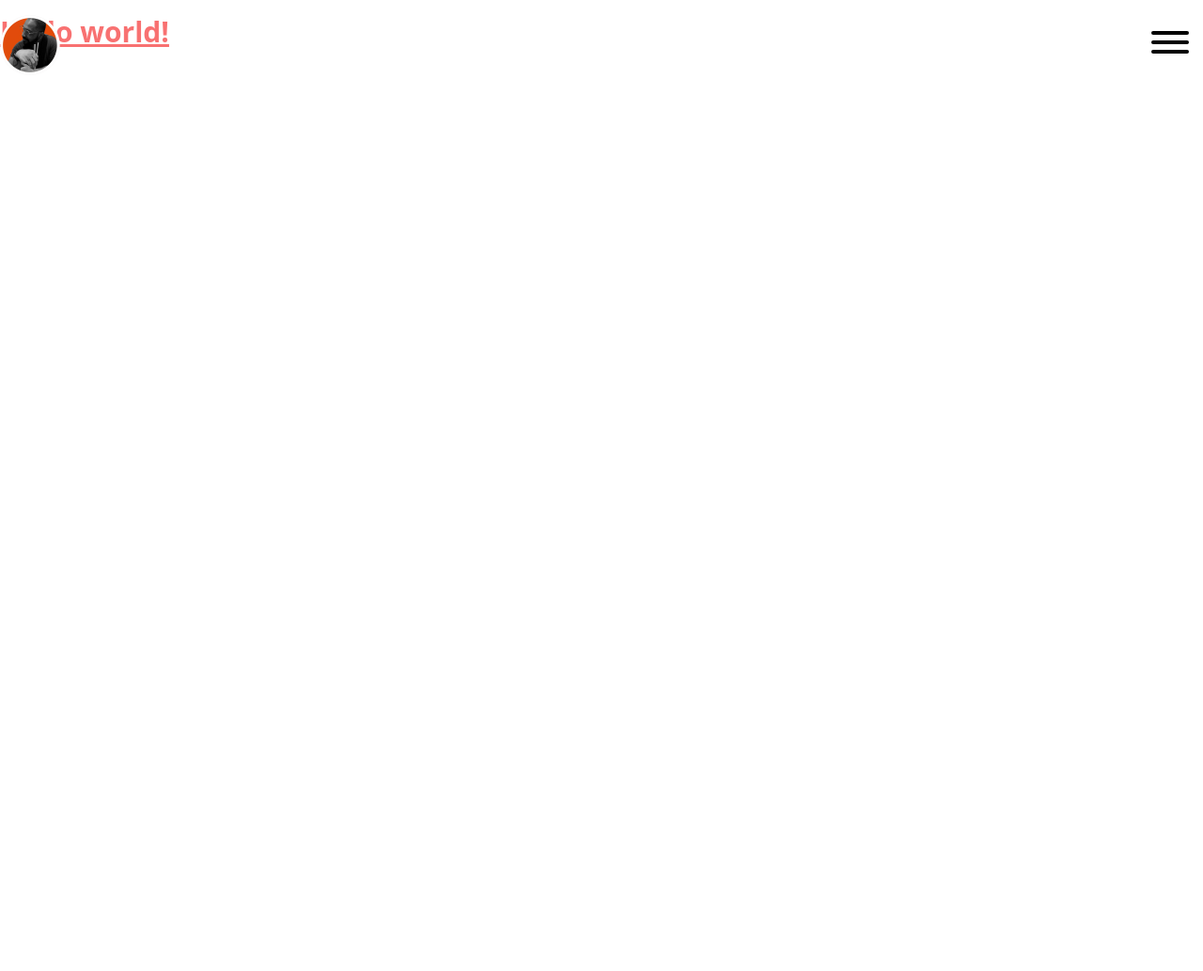
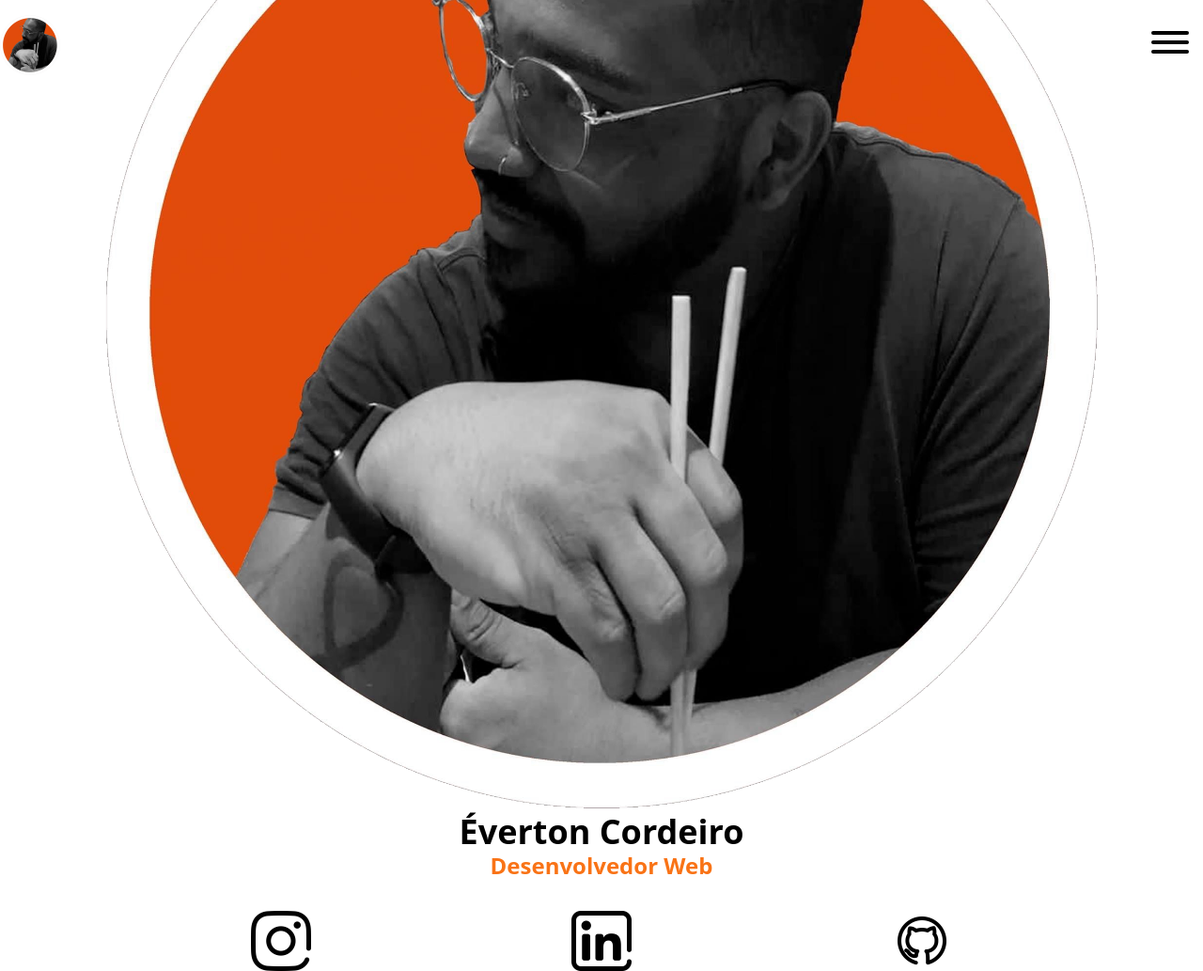
Before and after one commit to EvertonCordeiro1994/portfoliotailwindcss, a website: page index.html in a window 1280 px wide. Shown: the whole page at 94% size. Before the commit the page ends 800 px from the top, so only its background shows below. Drawn offline with nearby package versions, Linux system fonts and the light colour scheme.

Commit message:
add main

```diff
--- a/index.html
+++ b/index.html
@@ -33,9 +33,23 @@
             </nav>
         </div>
     </header>
-  <h1 class="text-3xl font-bold underline text-red-400">
-    Hello world!
-  </h1>
+
+    <main class="flex flex-col">
+        <section id="home" class="flex flex-col items-center justify-center w-screen h-screen">
+            <img src="./images/pics/profile.png" alt="foto preta e branca com fundo laranja" class="w-5/6 rounded-xl">
+            <h1 class="text-4xl font-black">Éverton Cordeiro</h1>
+            <h2 class="text-2xl font-bold text-orange-500">Desenvolvedor Web</h2>
+            <div id="social_medias" class="flex justify-around w-4/5 mt-8">
+                <img src="./images/social_media/logo_instagram.png" alt="logo instagram" class="w-16">
+                <img src="./images/social_media/logo_linkedin.png" alt="logo linkedin" class="w-16">
+                <img src="./images/social_media/logo_github.png" alt="logo github" class="w-16">
+            </div>
+        </section>
+    </main>
+
+
+
+
 
   <script src="./script/hamburger.js"></script>
 </body>
```
Also changed, not shown: src/output.css.
